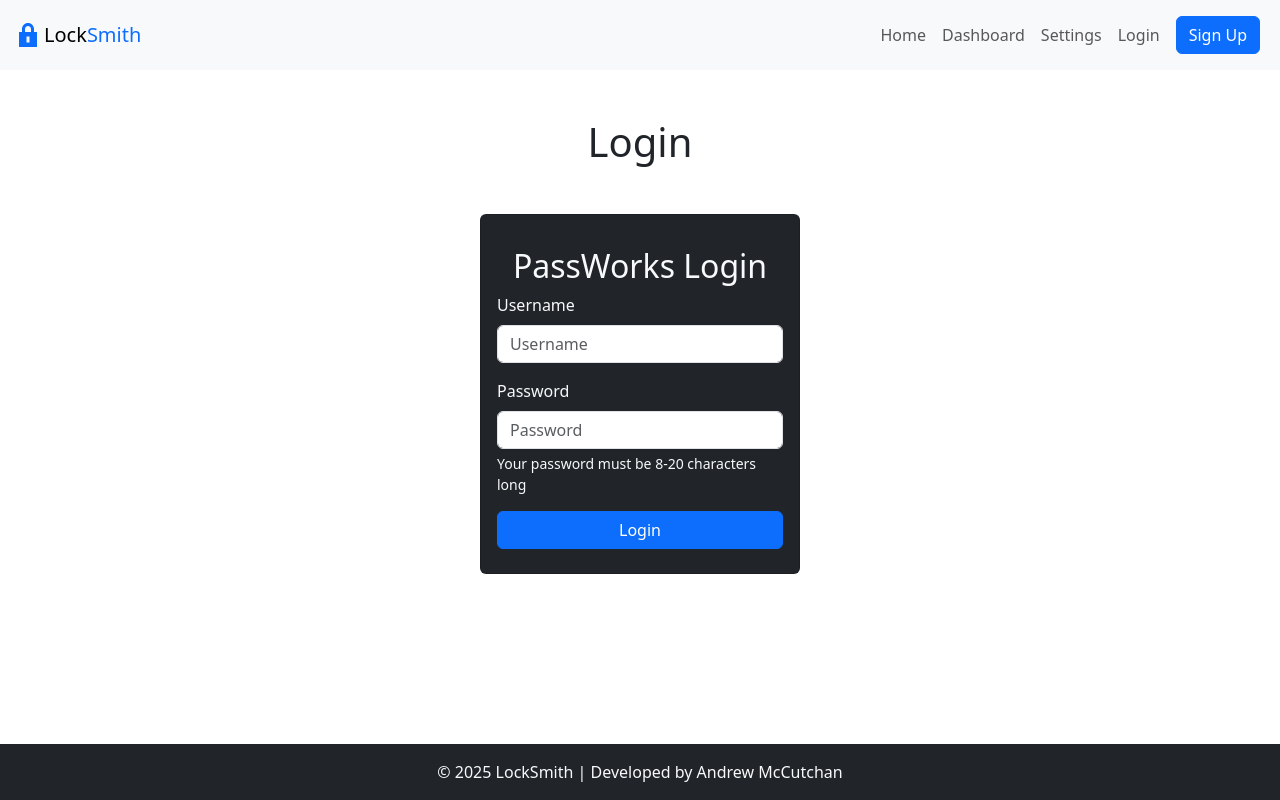
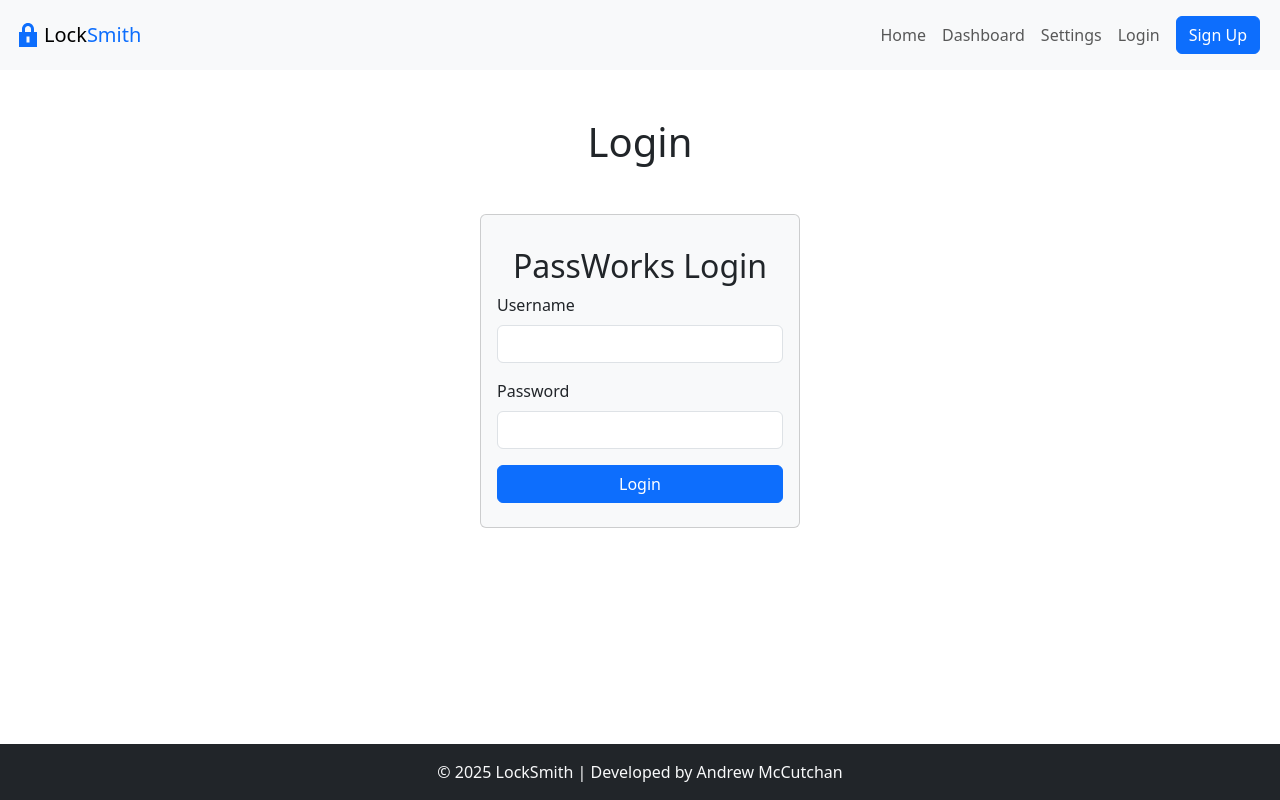
Before and after one commit to andmccutchan/LockSmith, a React (Vite) app: page /login in a window 1280 px wide. Built offline with nearby package versions, Linux system fonts and the light colour scheme.

Commit message:
Fixing authentication

```diff
--- a/src/App.jsx
+++ b/src/App.jsx
@@ -18,9 +18,9 @@ function App() {
           <Route path="/" element={<Home />} />
           <Route path="/login" element={<Login />} />
           <Route path="/register" element={<Register />} />
-          {/* <Route element={<ProtectedRoute />} > */}
+          <Route element={<ProtectedRoute />} >
             <Route path="/dashboard" element={<Dashboard />} />
-          {/* </Route> */}
+          </Route>
           <Route path="/settings" element={<Settings />} />
         </Routes>
       </div>
--- a/src/components/LoginCard.jsx
+++ b/src/components/LoginCard.jsx
@@ -1,9 +1,9 @@
-import React, { use, useState } from 'react'
+import React, { useState } from 'react'
 import axios from 'axios'
 import { useNavigate } from 'react-router'
 
 function LoginCard() {
-    const [credentials, setCredentials] = useState({username: "", password: ""})
+    const [credentials, setCredentials] = useState({email: "", password: ""})
     const [error, setError] = useState("");
     const navigate = useNavigate();
 
@@ -20,29 +20,26 @@ function LoginCard() {
             localStorage.setItem("token", res.data.token) // Save to local storage
             navigate("/dashboard"); // Redirect to dashboard
         } catch (err) {
-            setError(err.response?.data?.message || "Login failed");
+            setError(err.response?.data?.error || "Login failed");
         }
     };
 
 
   return (
     <div>
-        {error && <p className="text-danger text-center">{error}</p>}
-        <form onSubmit={handleSubmit} className='card p-3 mx-auto w-25 bg-dark text-light my-5 py-4'>
+        <form onSubmit={handleSubmit} className='card p-3 mx-auto w-25 bg-body-tertiary text-dark my-5 py-4'>
             <div>
                 <h2 className='text-center my-2'>PassWorks Login</h2>
             </div>
             <div className="mb-3">
                 <label htmlFor="userEmail" className="form-label">Username</label>
-                <input type="text" className="form-control" id="userEmail" onChange={handleChange} placeholder="Username" />
+                <input type="text" className="form-control" name='email' value={credentials.email} id="userEmail" onChange={handleChange} />
             </div>
             <div>
                 <label htmlFor="inputPassword5" className="form-label">Password</label>
-                <input type="password" id="inputPassword5" className="form-control" onChange={handleChange} aria-describedby="passwordHelpBlock" placeholder='Password' />
-                <div id="passwordHelpBlock" className="form-text text-light">
-                    Your password must be 8-20 characters long
-                </div>
+                <input type="password" id="inputPassword5" className="form-control" name='password' value={credentials.password} onChange={handleChange} aria-describedby="passwordHelpBlock" />
             </div>
+            {error && <span className="badge text-bg-danger text-center py-2 my-3">{error}</span>}
             <button type="submit" className="btn btn-primary mt-3">Login</button>
         </form>
     </div>
--- a/src/components/SignUpCard.jsx
+++ b/src/components/SignUpCard.jsx
@@ -3,7 +3,7 @@ import axios from 'axios'
 import { useNavigate } from 'react-router'
 
 function SignUpCard() {
-    const [user, setUser] = useState({email: "", username: "", password: ""})
+    const [user, setUser] = useState({email: "", password: ""});
     const [error, setError] = useState("");
     const navigate = useNavigate();
 
@@ -24,18 +24,18 @@ function SignUpCard() {
 
   return (
     <div>
-        <form onSubmit={handleSubmit} className='card p-3 mx-auto w-25 bg-dark text-light my-5 py-4'>
+        <form onSubmit={handleSubmit} className='card p-3 mx-auto w-25 bg-body-tertiary text-dark my-5 py-4'>
             <div>
                 <h2 className='text-center my-2'>Create an account</h2>
             </div>
             <div className="mb-3">
-                <label htmlFor="username" className="form-label">Username</label>
-                <input type="text" name='username' className="form-control" id="usernames" placeholder="Username" onChange={handleChange} required />
+                <label htmlFor="userEmail" className="form-label">Email</label>
+                <input type="email" name='email' value={user.email} className="form-control" id="userEmail" placeholder="your-email@example.com" onChange={handleChange} required />
             </div>
             <div>
                 <label htmlFor="inputPassword5" className="form-label">Password</label>
-                <input type="password" name='password' id="inputPassword5" className="form-control" aria-describedby="passwordHelpBlock" onChange={handleChange} placeholder='Password' required />
-                <div id="passwordHelpBlock" className="form-text text-light">
+                <input type="password" name='password' value={user.password} id="inputPassword5" className="form-control" aria-describedby="passwordHelpBlock" onChange={handleChange} placeholder='Password' required />
+                <div id="passwordHelpBlock" className="form-text text-dark">
                     Your password must be 8-20 characters long
                 </div>
             </div>
```
Also changed, not shown: 2 other files (tests, documents, lock files or other folders).
